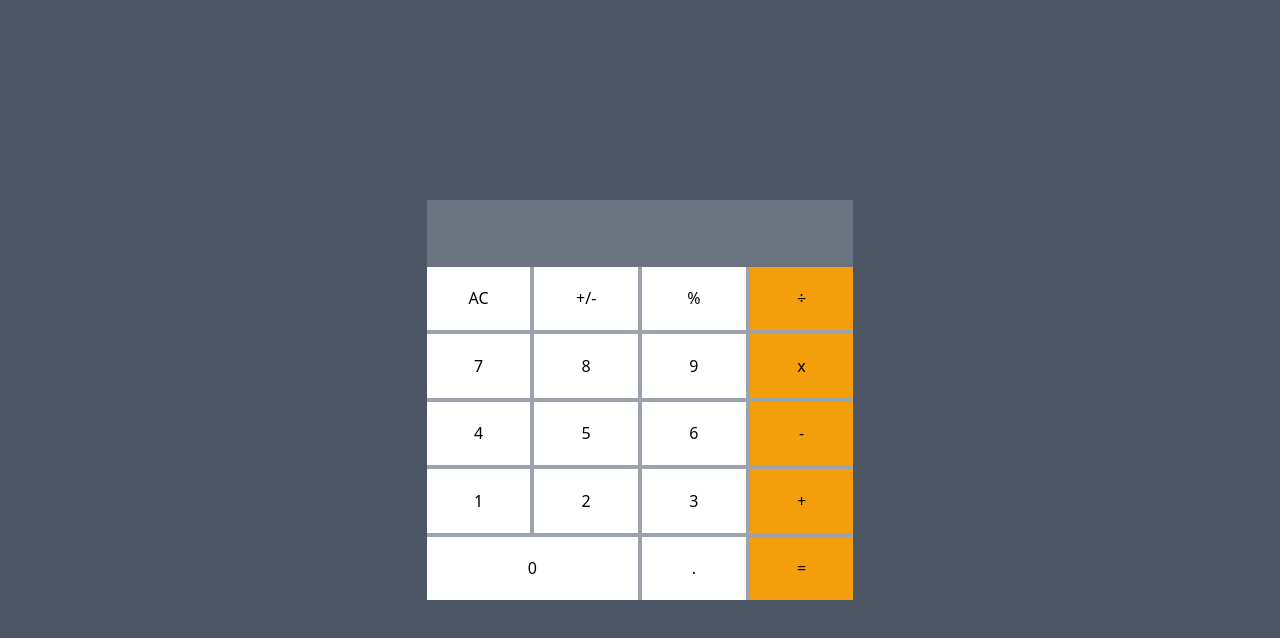
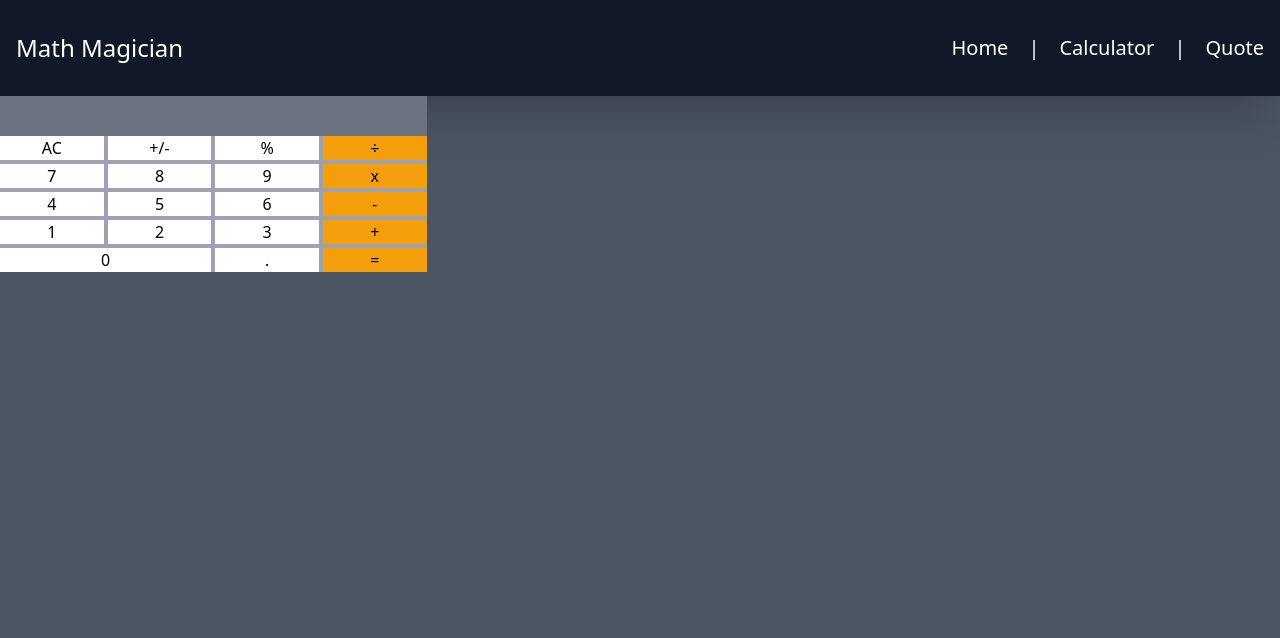
Before and after one commit to mmsesay/math-magicians, a React (Create React App) app: page /calculator in a window 1280 px wide. Shown: the top 638 px of the page. Built offline with nearby package versions, Linux system fonts and the light colour scheme.

Commit message:
Install react-router-dom Add: header with navigations

```diff
--- a/package.json
+++ b/package.json
@@ -18,6 +18,7 @@
     "install-peerdeps": "^3.0.3",
     "react": "^17.0.2",
     "react-dom": "^17.0.2",
+    "react-router-dom": "^5.3.0",
     "react-scripts": "4.0.3",
     "web-vitals": "^1.0.1"
   },
--- a/src/App.js
+++ b/src/App.js
@@ -1,14 +1,53 @@
-import { Calculator } from './components/Calculator';
+import {
+  BrowserRouter as Router,
+  Switch,
+  Route,
+  Link,
+} from 'react-router-dom';
+
+import { Home, Calculator, Quote } from './components';
+import './components/css/styles.css';
 
 const App = () => (
   <div className="App">
     <head>
       <link
-          href="https://cdnjs.cloudflare.com/ajax/libs/tailwindcss/2.0.2/tailwind.min.css"
-          rel="stylesheet"/>
+        href="https://cdnjs.cloudflare.com/ajax/libs/tailwindcss/2.0.2/tailwind.min.css"
+        rel="stylesheet"/>
     </head>
-    <main className="bg-gray-600 h-screen flex items-center justify-center">
-      <Calculator />
+    <main className="bg-gray-600 h-screen">
+      <Router>
+        <div>
+          <nav className="flex p-4 h-24 bg-gray-900 items-center justify-between text-white shadow-2xl">
+            <a className="w-auto text-2xl">Math Magician</a>
+            <ul className="flex text-xl space-x-5">
+              <li>
+                <Link to="/">Home</Link>
+                <span className="ml-5">|</span>
+              </li>
+              <li>
+                <Link to="/calculator">Calculator</Link>
+                <span className="ml-5">|</span>
+              </li>
+              <li>
+                <Link to="/quote">Quote</Link>
+              </li>
+            </ul>
+          </nav>
+
+          <Switch>
+            <Route path="/quote">
+              <Quote />
+            </Route>
+            <Route path="/calculator">
+              <Calculator />
+            </Route>
+            <Route path="/">
+              <Home />
+            </Route>
+          </Switch>
+        </div>
+      </Router>
     </main>
   </div>
 );
--- /dev/null
+++ b/src/components/Home.js
@@ -0,0 +1,5 @@
+export const Home = () => (
+  <div className="bg-white w-2/6 h-2/4 rounded oveflow-hidden">
+    <h1>Home.js</h1>
+  </div>
+);
--- /dev/null
+++ b/src/components/Quote.js
@@ -0,0 +1,5 @@
+export const Quote = () => (
+  <div className="bg-white w-2/6 h-2/4 rounded oveflow-hidden">
+    <h1>Quote.js</h1>
+  </div>
+);
--- /dev/null
+++ b/src/components/css/styles.css
@@ -0,0 +1,27 @@
+.flex {
+  display: flex;
+}
+
+.flex-end {
+  justify-content: end;
+}
+
+.items-center {
+  align-items: center;
+}
+
+.font-md {
+  font-size: 18px;
+}
+
+.border-blue {
+  border: 1px solid rgb(81, 81, 255);
+}
+
+.h-20 {
+  height: 20px;
+}
+
+.bg-white {
+  background-color: #fff;
+}
--- /dev/null
+++ b/src/components/index.js
@@ -0,0 +1,9 @@
+import { Home } from './Home';
+import { Calculator } from './Calculator';
+import { Quote } from './Quote';
+
+export {
+  Home,
+  Calculator,
+  Quote,
+};
```
Also changed, not shown: 1 other file (tests, documents, lock files or other folders).
